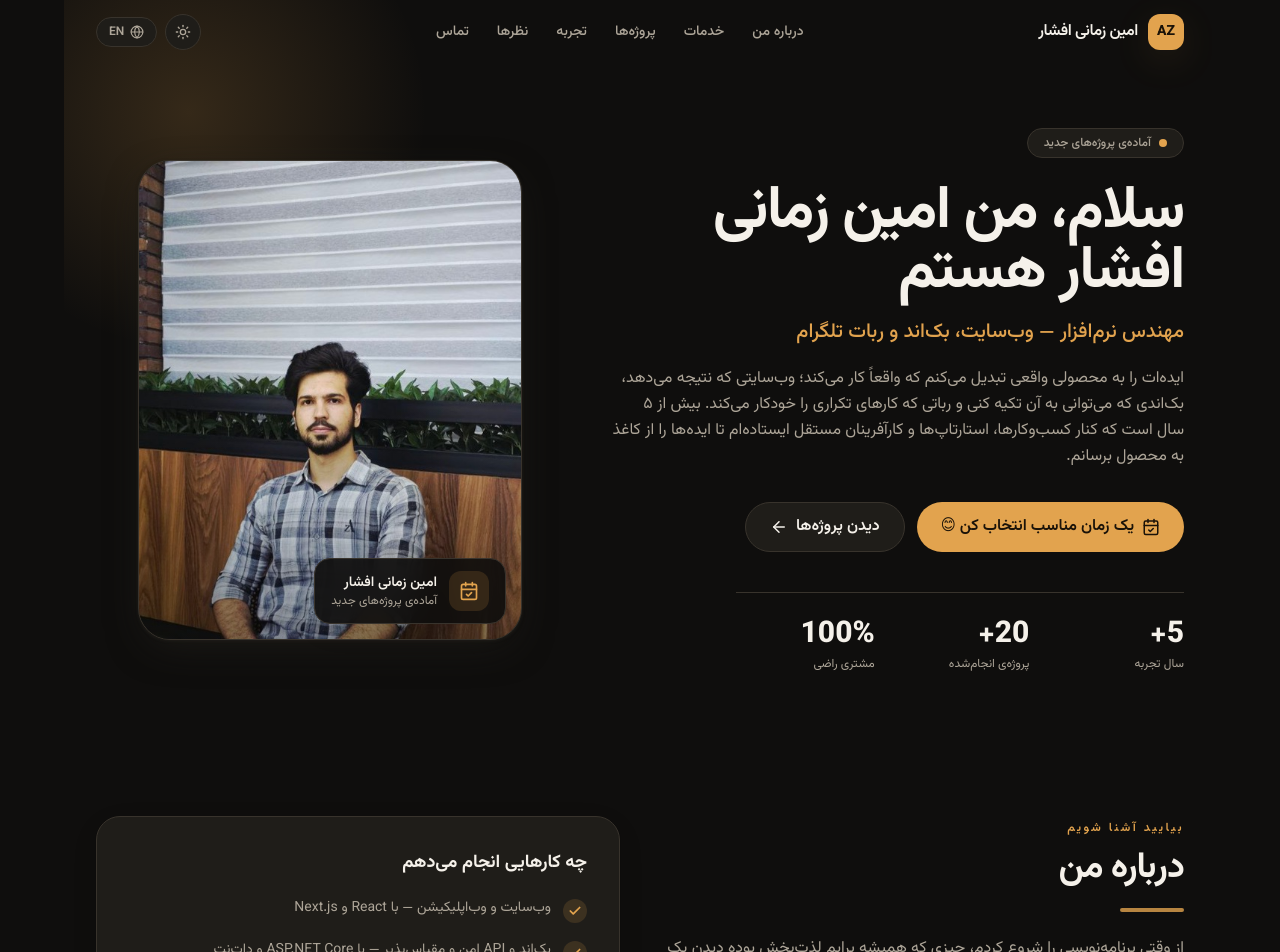
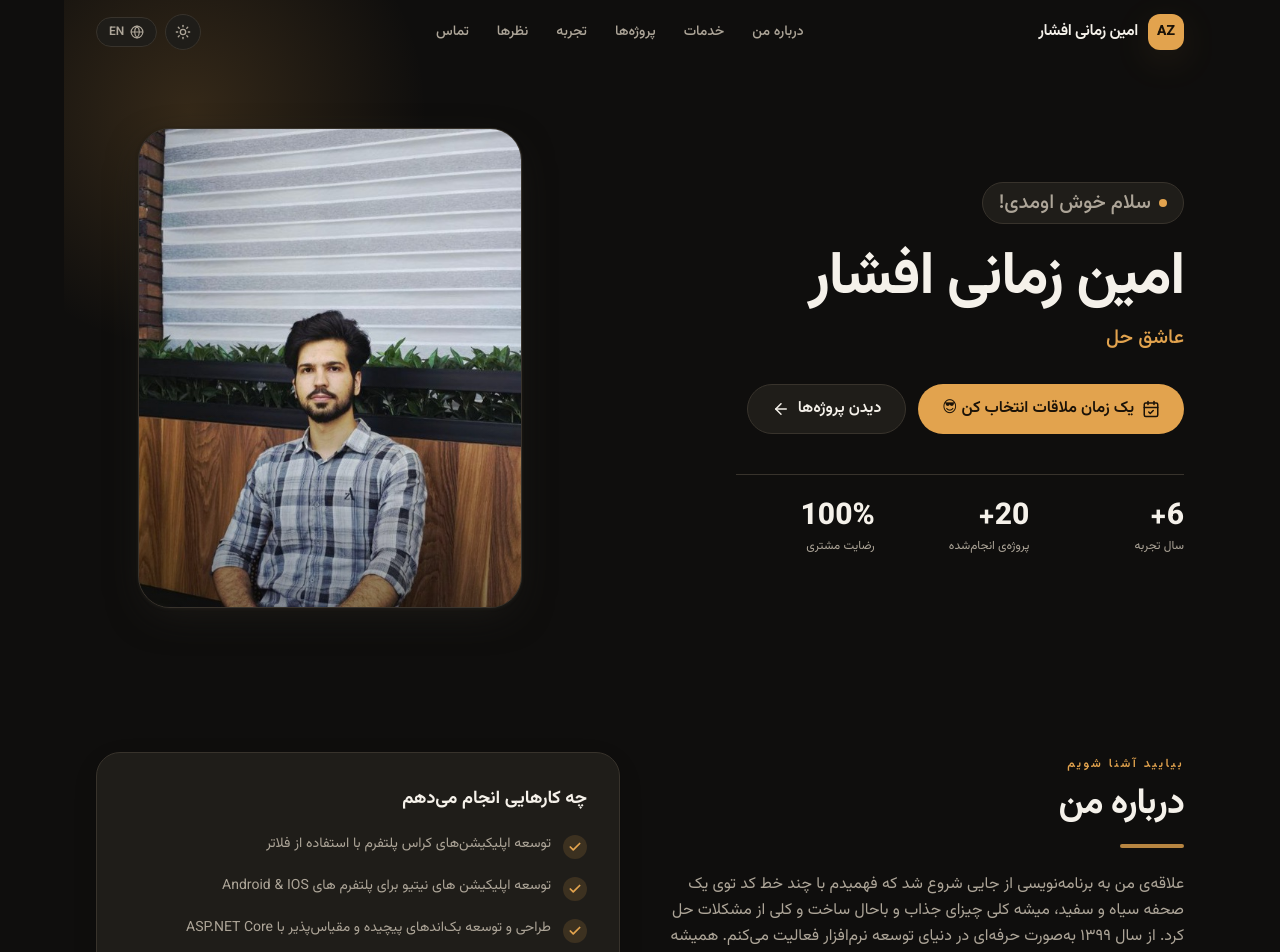
Before and after one commit to zamaniafshar/personal_website, a Next.js app: page / in a window 1280 px wide. Shown: the top 952 px of the page. Built offline with nearby package versions, Linux system fonts and the light colour scheme.

Commit message:
redesign and rebrand website

```diff
--- a/package.json
+++ b/package.json
@@ -20,6 +20,7 @@
     "react": "18.3.1",
     "react-dom": "18.3.1",
     "react-hook-form": "^7.53.2",
+    "react-type-animation": "^3.2.0",
     "sharp": "^0.34.5",
     "tailwind-merge": "^2.5.4",
     "zod": "^3.23.8"
--- a/src/components/layout/footer.tsx
+++ b/src/components/layout/footer.tsx
@@ -17,10 +17,6 @@ export function Footer() {
   return (
     <footer className="border-t border-line bg-paper py-12">
       <div className="container-px flex flex-col items-center text-center">
-        <span className="flex h-11 w-11 items-center justify-center rounded-2xl bg-accent font-display text-sm font-extrabold text-accent-contrast shadow-glow">
-          AZ
-        </span>
-        <p className="mt-5 max-w-sm font-display text-lg font-semibold text-ink">{t.tagline}</p>
 
         {socials.length > 0 && (
           <div className="mt-6 flex gap-3">
--- a/src/components/pages/landing-page.tsx
+++ b/src/components/pages/landing-page.tsx
@@ -21,7 +21,7 @@ export function LandingPage() {
         <About />
         <Services />
         <Projects />
-        <Experience />
+        {/* <Experience /> */}
         <Testimonials />
         <Articles />
         <Work />
--- a/src/components/sections/hero.tsx
+++ b/src/components/sections/hero.tsx
@@ -6,6 +6,7 @@ import Image from 'next/image';
 import Link from 'next/link';
 import { useLanguage } from '@/context/language-context';
 import { content, personalInfo } from '@/data/content';
+import { TypeAnimation } from 'react-type-animation';
 
 export function Hero() {
   const { language } = useLanguage();
@@ -14,7 +15,7 @@ export function Hero() {
     personalInfo.bookingUrl || `mailto:${personalInfo.email}?subject=${encodeURIComponent('Booking a call')}`;
 
   const stats = [
-    { value: '5+', label: t.stat_years },
+    { value: '6+', label: t.stat_years },
     { value: '20+', label: t.stat_projects },
     { value: '100%', label: t.stat_clients }
   ];
@@ -31,17 +32,23 @@ export function Hero() {
           transition={{ duration: 0.7 }}
           className="text-center lg:text-start"
         >
-          <span className="mx-auto inline-flex items-center gap-2 rounded-full border border-line bg-card px-4 py-1.5 text-xs font-medium text-muted lg:mx-0">
+          <span className="mx-auto inline-flex items-center gap-2 rounded-full border border-line bg-card px-4 py-1.5 text-xl font-medium text-muted lg:mx-0">
             <span className="relative flex h-2 w-2">
               <span className="absolute inline-flex h-full w-full animate-pulse-ring rounded-full bg-accent" />
               <span className="relative inline-flex h-2 w-2 rounded-full bg-accent" />
             </span>
-            {t.available}
+            {t.welcome}
           </span>
-
           <h1 className="heading mt-6 text-4xl leading-[1.1] sm:text-5xl lg:text-6xl">{t.greeting}</h1>
-          <p className="mt-4 text-lg font-medium text-accent sm:text-xl">{t.role}</p>
-          <p className="mx-auto mt-5 max-w-xl text-base leading-relaxed text-muted lg:mx-0">{t.description}</p>
+          <TypeAnimation
+            sequence={t.typing_texts.flatMap((text) => [text, 2000])}
+            wrapper="p"
+            speed={50}
+            deletionSpeed={70}
+            repeat={Infinity}
+            className="mt-4 text-lg font-medium text-accent sm:text-xl"
+          />
+          {/* <p className="mx-auto mt-5 max-w-xl text-base leading-relaxed text-muted lg:mx-0">{t.description}</p> */}
 
           <div className="mt-8 flex flex-col items-stretch justify-center gap-3 sm:flex-row lg:justify-start">
             <a href={bookingHref} className="btn-accent">
@@ -84,15 +91,7 @@ export function Hero() {
             <div className="pointer-events-none absolute inset-0 bg-gradient-to-t from-black/35 via-transparent to-transparent" />
           </div>
 
-          <div className="absolute bottom-4 start-4 flex items-center gap-3 rounded-2xl border border-line bg-paper/90 px-4 py-3 shadow-soft backdrop-blur-md">
-            <span className="flex h-10 w-10 items-center justify-center rounded-xl bg-accent/15 text-accent">
-              <CalendarCheck size={20} />
-            </span>
-            <div className="text-start">
-              <p className="text-sm font-semibold text-ink">{personalInfo.name[language]}</p>
-              <p className="text-xs text-muted">{t.available}</p>
-            </div>
-          </div>
+
         </motion.div>
       </div>
     </section>
--- a/src/data/content.ts
+++ b/src/data/content.ts
@@ -49,11 +49,11 @@ export const personalInfo = {
   phone: '',
   location: { en: 'Kerman, Iran · Remote', fa: 'کرمان، ایران · دورکاری' } as LocalizedText,
   github: 'https://github.com/zamaniafshar',
-  linkedin: '',
-  instagram: '',
-  telegram: '',
+  linkedin: 'https://www.linkedin.com/in/zamani-afshar/',
+  instagram: 'https://www.instagram.com/amin.devlog/',
+  telegram: 'https://t.me/amin_zamani_afshar',
   // Leave empty to fall back to an email link. Drop in a Calendly / Cal.com URL to enable booking.
-  bookingUrl: '',
+  bookingUrl: 'https://calendar.app.google/syZuknLSjKC9eTM6A',
   // Optional: link to a hosted PDF résumé. Falls back to an email request when empty.
   cvUrl: ''
 };
@@ -74,31 +74,33 @@ export const content = {
       to_dark: 'حالت تیره'
     },
     hero: {
-      available: 'آماده‌ی پروژه‌های جدید',
-      greeting: 'سلام، من امین زمانی افشار هستم',
-      role: 'مهندس نرم‌افزار — وب‌سایت، بک‌اند و ربات تلگرام',
-      description:
-        'ایده‌ات را به محصولی واقعی تبدیل می‌کنم که واقعاً کار می‌کند؛ وب‌سایتی که نتیجه می‌دهد، بک‌اندی که می‌توانی به آن تکیه کنی و رباتی که کارهای تکراری را خودکار می‌کند. بیش از ۵ سال است که کنار کسب‌وکارها، استارتاپ‌ها و کارآفرینان مستقل ایستاده‌ام تا ایده‌ها را از کاغذ به محصول برسانم.',
+      welcome: "سلام خوش اومدی!",
+      greeting: 'امین زمانی افشار',
+      role: 'فول استک دولوپر',
+      typing_texts: [
+        'فول استک دولوپر',
+        'خالق محصولات موثر',
+        'عاشق حل چالش ها',
+        'کسب و کارت انلاین کن!',
+      ],
       cta_projects: 'دیدن پروژه‌ها',
       cta_contact: 'بیا پروژه‌ات را شروع کنیم',
-      cta_book: 'یک زمان مناسب انتخاب کن 😊',
+      cta_book: 'یک زمان ملاقات انتخاب کن 😎',
       stat_years: 'سال تجربه',
       stat_projects: 'پروژه‌ی انجام‌شده',
-      stat_clients: 'مشتری راضی'
+      stat_clients: 'رضایت مشتری'
     },
     about: {
       title: 'درباره من',
       kicker: 'بیایید آشنا شویم',
-      bio:
-        'از وقتی برنامه‌نویسی را شروع کردم، چیزی که همیشه برایم لذت‌بخش بوده دیدن یک ایده‌ست که از روی کاغذ می‌آید بیرون و تبدیل به یک محصول واقعی می‌شود که آدم‌ها ازش استفاده می‌کنند. برای همین بیش از ۵ سال است که کنار کسب‌وکارها، استارتاپ‌ها و کارآفرینان مستقل می‌ایستم تا نیازشان را به وب‌سایت، بک‌اند یا اپلیکیشنی تبدیل کنم که واقعاً کار می‌کند.',
-      bio2:
-        'تخصص اصلی من ساخت وب‌سایت‌ها و بک‌اندهای قدرتمند است و یکی از حوزه‌هایی که بیش از همه رویش تمرکز دارم ساخت ربات‌های تلگرام است؛ چون می‌دانم چقدر می‌تواند فرایندهای یک کسب‌وکار را ساده‌تر کند. در کنار این‌ها، تجربه‌ی عملی در ساخت اپلیکیشن موبایل هم دارم.',
+      bio: 'علاقه‌ی من به برنامه‌نویسی از جایی شروع شد که فهمیدم با چند خط کد توی یک صحفه سیاه و سفید، میشه کلی چیزای جذاب و باحال ساخت و کلی از مشکلات حل کرد. از سال ۱۳۹۹ به‌صورت حرفه‌ای در دنیای توسعه نرم‌افزار فعالیت می‌کنم. همیشه تلاش کرده‌ام راه‌حل‌هایی بسازم که هم از نظر فنی دقیق باشند و هم برای آدم‌ها واقعاً کاربردی باشند.',
+      bio2: ' بر اساس نیاز هر پروژه، می‌توانم در طراحی وب‌سایت، ساخت اپلیکیشن‌های موبایل، توسعه‌ی بک‌اندهای مقیاس‌پذیر، طراحی ربات‌های تلگرام و پیاده‌سازی راه‌حل‌های نرم‌افزاری اختصاصی همراه شما باشم. از اولین خط کد تا آخرین لحظه‌ی انتشار، قدم‌به‌قدم کنار شما هستم تا ایده‌تان با دقت، شفافیت و کیفیت به یک محصول واقعی تبدیل شود.',
       what_i_do_title: 'چه کارهایی انجام می‌دهم',
       what_i_do: [
-        'وب‌سایت و وب‌اپلیکیشن — با React و Next.js',
-        'بک‌اند و API امن و مقیاس‌پذیر — با ASP.NET Core و دات‌نت',
-        'ربات تلگرام و اتوماسیون — تخصص اصلی من',
-        'اپلیکیشن موبایل — با فلاتر، برای اندروید و iOS'
+        'توسعه اپلیکیشن‌های  کراس پلتفرم با استفاده از فلاتر',
+        'توسعه اپلیکیشن های نیتیو برای پلتفرم های Android & IOS',
+        'طراحی و توسعه بک‌اند‌های پیچیده و مقیاس‌پذیر با ASP.NET Core ',
+        'توسعه وب سایت های مدرن و کارآمد با React و Next.js',
       ],
       chips: ['کدنویسی 👨🏻‍💻', 'گیم 🎮', 'عاشق قهوه ☕️', 'طبیعت 🌳']
     },
@@ -180,7 +182,6 @@ export const content = {
       location_box: 'موقعیت'
     },
     footer: {
-      tagline: 'بیایید چیزی بسازیم که واقعاً کار کند.',
       rights: '© ۱۴۰۴ امین زمانی افشار — تمامی حقوق محفوظ است.',
       built_with: 'ساخته‌شده با ☕️ و ❤️'
     }
@@ -200,11 +201,15 @@ export const content = {
       to_dark: 'Dark mode'
     },
     hero: {
-      available: 'Available for new projects',
-      greeting: "Hi, I'm Amin Zamani Afshar",
-      role: 'Software Engineer — Websites, Backends & Telegram Bots',
-      description:
-        'I turn your idea into a real product that actually works: a website that converts, a backend you can rely on, and a Telegram bot that automates the busywork. For 5+ years I have worked alongside businesses, startups, and solo founders to take ideas from paper to product.',
+      welcome: "Hi, Welcome to my website!",
+      greeting: "I'm Amin Zamani Afshar",
+      role: 'Full-Stack Developer',
+      typing_texts: [
+        'Full Stack Developer',
+        'Creator of Effective Products',
+        'Love Solving Challenges',
+        'Take Your Business Online!',
+      ],
       cta_projects: 'View Projects',
       cta_contact: "Let's start your project",
       cta_book: 'Pick a time that works for you 😊',
@@ -306,7 +311,6 @@ export const content = {
       location_box: 'Location'
     },
     footer: {
-      tagline: "Let's build something that truly works.",
       rights: '© 2026 Amin Zamani Afshar — All rights reserved.',
       built_with: 'Built with ☕️ and ❤️'
     }
@@ -403,7 +407,7 @@ export const projects: Project[] = [
     category: 'web',
     image: '/projects/personal_website_banner.png',
     demoUrl: '',
-    repoUrl: ''
+    repoUrl: 'https://github.com/zamaniafshar/personal_website'
   }
 ];
 
@@ -479,7 +483,7 @@ export const testimonials: Testimonial[] = [
     rating: 5,
     quote: {
       en: 'Amin took our project from initial scope all the way to production and owned both the backend and the frontend with equal care. Reliable, communicative and genuinely easy to work with — any team would be lucky to have him.',
-      fa: 'امین پروژه‌ی ما را از ابتدا تا مرحله‌ی نهایی پیش برد و هم بک‌اند و هم فرانت را با دقت کامل به‌عهده گرفت. قابل‌اعتماد، خوش‌برخورد و واقعاً همکاری راحتی با اوست — هر تیمی خوش‌شانس است که او را داشته باشد.'
+      fa: 'لورم ایپسوم یا طرح‌نما به متنی آزمایشی و بی‌معنی در صنعت چاپ، صفحه‌آرایی و طراحی گرافیک گفته می‌شود. این متن به عنوان یک عنصر ساختگی و بدون معنی به کار می‌رود تا طراحان بتوانند بر روی عناصر بصری مانند فونت، رنگ، اندازه و چیدمان تمرکز کنند.'
     }
   },
   {
@@ -489,7 +493,7 @@ export const testimonials: Testimonial[] = [
     rating: 5,
     quote: {
       en: 'He single-handedly built our Telegram bot from start to finish — architecture, implementation and ship. Calm under pressure and great to collaborate with.',
-      fa: 'او ربات تلگرام ما را به‌تنهایی از صفر تا انتشار ساخت؛ از معماری تا پیاده‌سازی و تحویل. زیر فشار آرام است و همکاری با او عالیه.'
+      fa: 'لورم ایپسوم یا طرح‌نما به متنی آزمایشی و بی‌معنی در صنعت چاپ، صفحه‌آرایی و طراحی گرافیک گفته می‌شود. این متن به عنوان یک عنصر ساختگی و بدون معنی به کار می‌رود تا طراحان بتوانند بر روی عناصر بصری مانند فونت، رنگ، اندازه و چیدمان تمرکز کنند.'
     }
   },
   {
@@ -499,7 +503,7 @@ export const testimonials: Testimonial[] = [
     rating: 5,
     quote: {
       en: 'Strong technical knowledge, structured and organized, and always follows through with precision. His positive energy brings momentum to every project.',
-      fa: 'دانش فنی قوی، منظم و ساختارمند، و همیشه کارها را با دقت به سرانجام می‌رساند. انرژی مثبتش به هر پروژه‌ای جان می‌دهد.'
+      fa: 'لورم ایپسوم یا طرح‌نما به متنی آزمایشی و بی‌معنی در صنعت چاپ، صفحه‌آرایی و طراحی گرافیک گفته می‌شود. این متن به عنوان یک عنصر ساختگی و بدون معنی به کار می‌رود تا طراحان بتوانند بر روی عناصر بصری مانند فونت، رنگ، اندازه و چیدمان تمرکز کنند.'
     }
   }
 ];
```
Also changed, not shown: public/projects/personal_website_banner.png, 1 other file (tests, documents, lock files or other folders).
